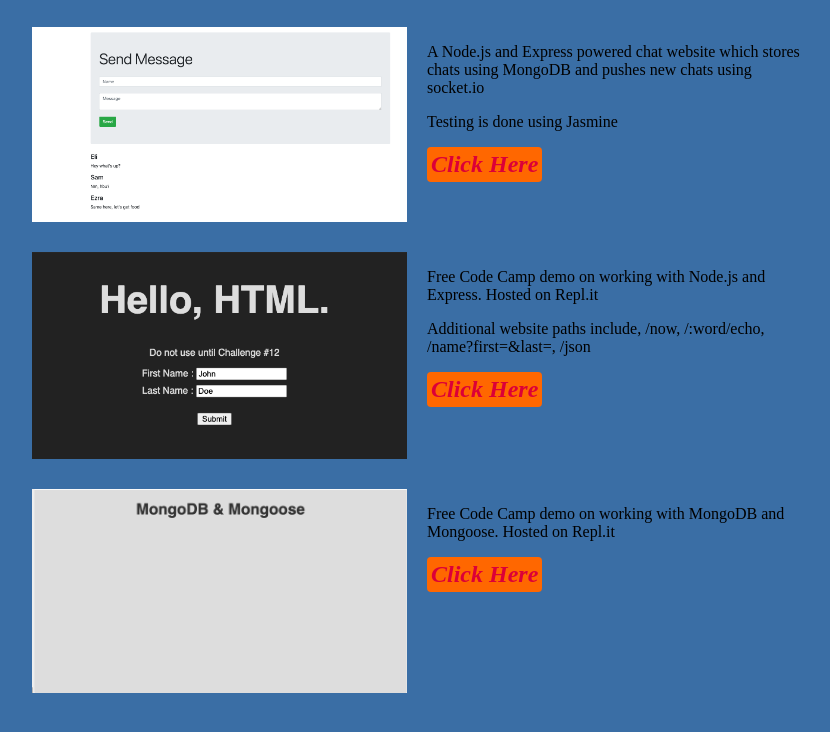
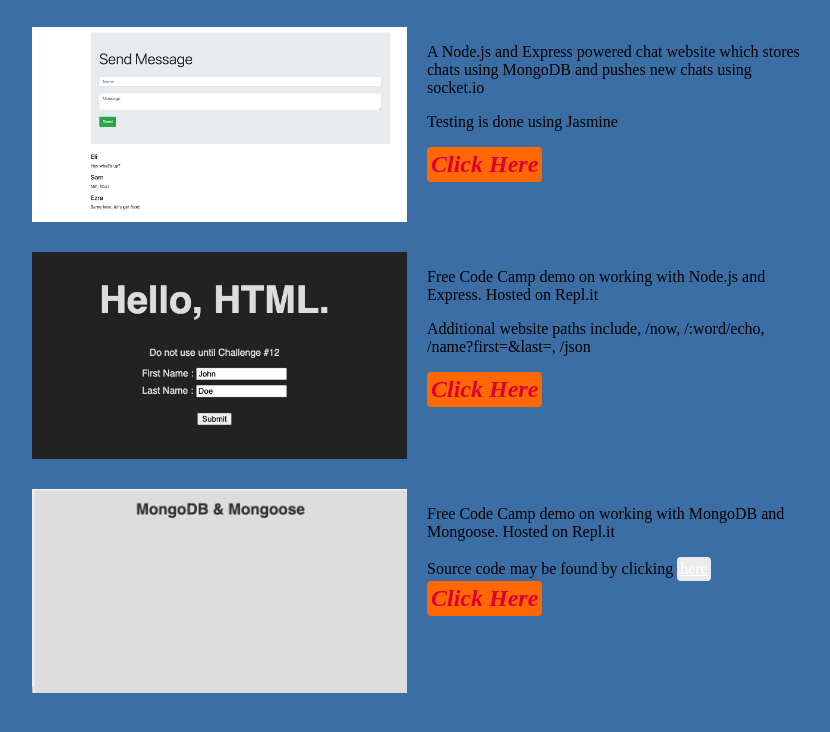
Before and after one commit to EliSzafranski/EliSzafranski.github.io, a plain HTML site: page index.html in a window 1280 px wide. Shown: the part 1441-2173 px from the top of the page, without its empty margins (223-1053 px from the left). Drawn offline with Linux system fonts and the light colour scheme.

Commit message:
Update index.html

```diff
--- a/index.html
+++ b/index.html
@@ -52,6 +52,7 @@
                 <div class="project-item">
                     <img src="images/MongooseAndMongoDB.png" alt="picture of Mongoose and Mongodb">
                     <p>Free Code Camp demo on working with MongoDB and Mongoose. Hosted on Repl.it</p>
+                    <p>Source code may be found by clicking <a href="https://replit.com/@EliSzafranski/boilerplate-mongomongoose#myApp.js">here</a>
                     <a class="btn" href="https://boilerplate-mongomongoose.eliszafranski.repl.co">Click Here</a>
                 </div>
 
```
